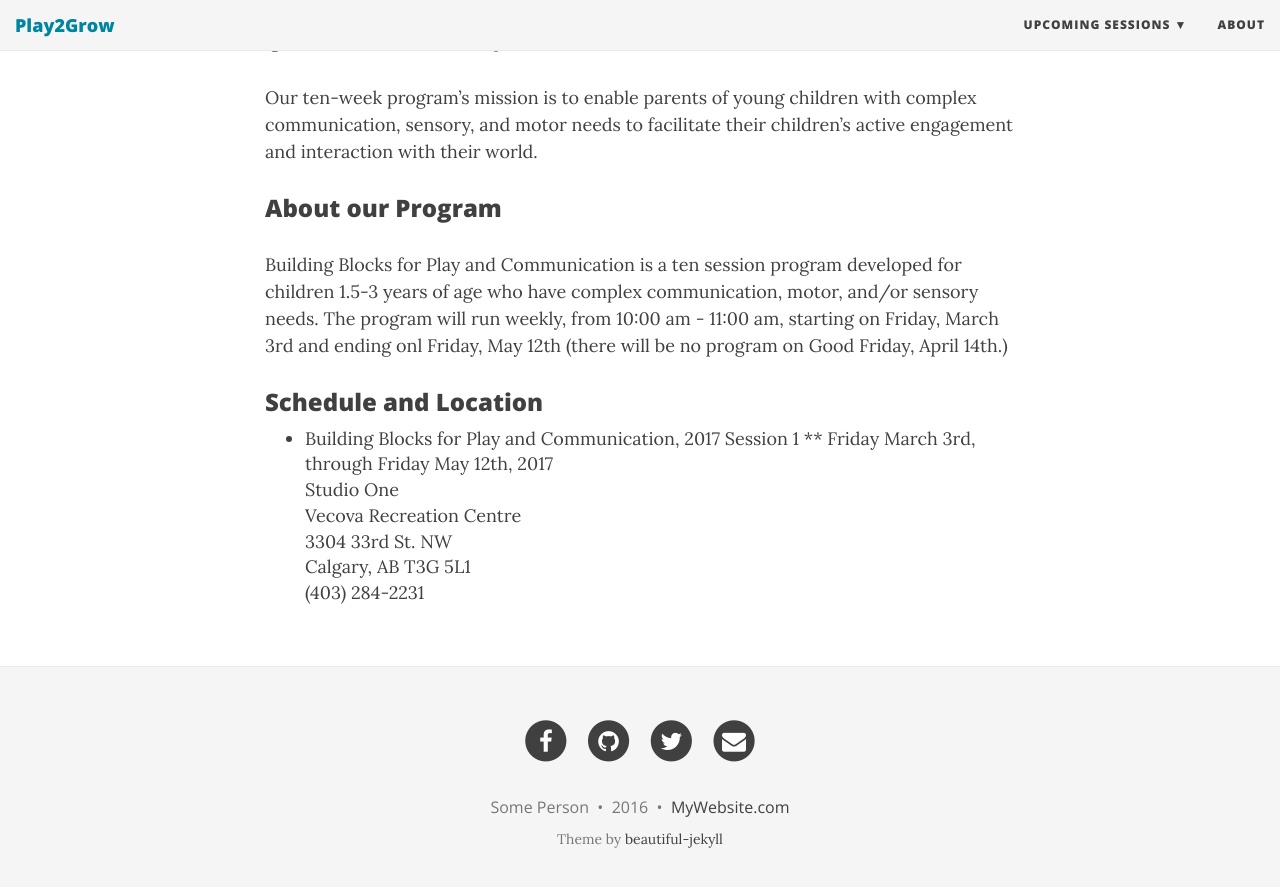
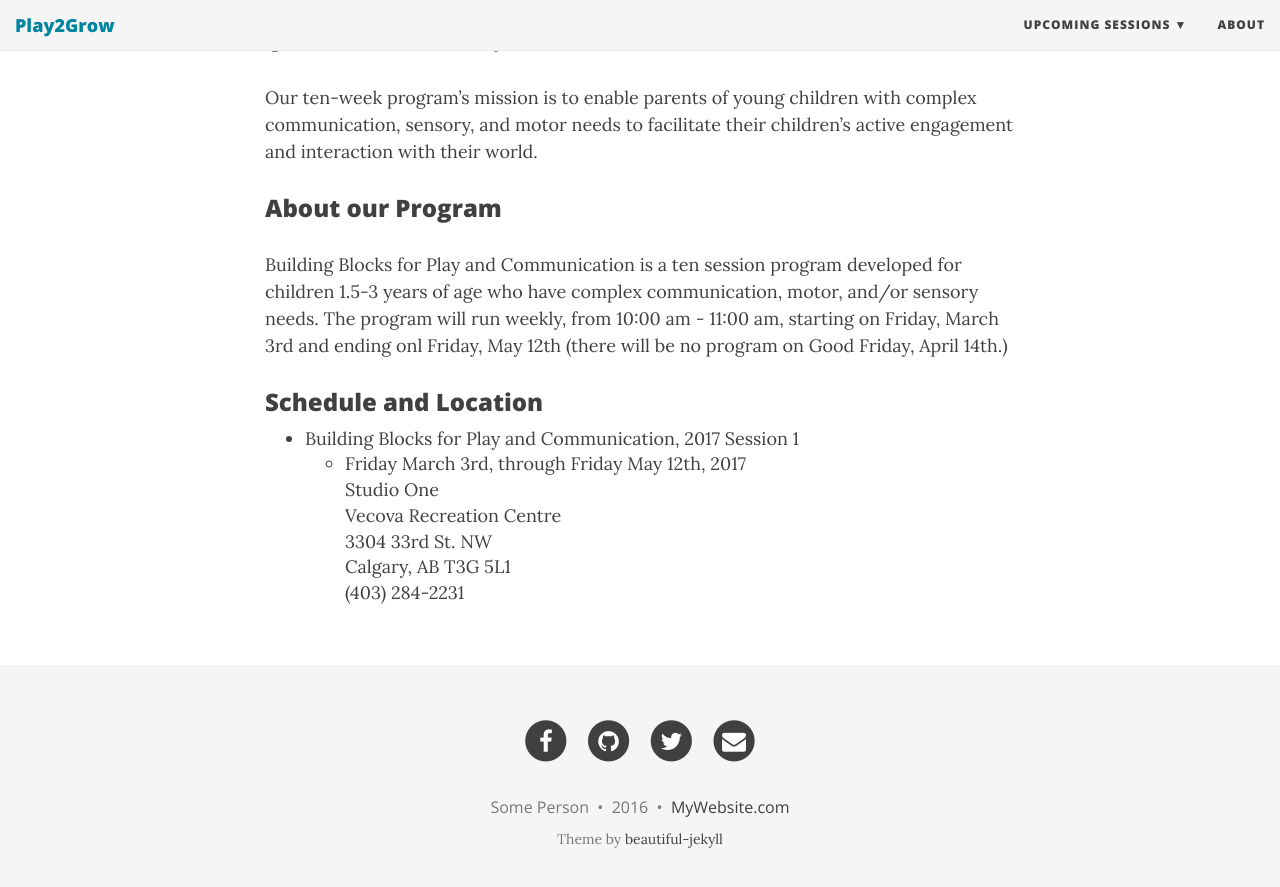
Before and after one commit to playtogrow/playtogrow.github.io, a Jekyll site: the page built from index.md, in a window 1280 px wide and 900 px high, scrolled down 1007 px. Shown: the top 887 px of the window. Built offline with Jekyll 4.4.1, drawn with Linux system fonts in a browser that asks for light colours; nearby versions of some CDN libraries.

Commit message:
minor edits

```diff
--- a/index.md
+++ b/index.md
@@ -22,7 +22,7 @@ Building Blocks for Play and Communication is a ten session program developed fo
 ### Schedule and Location
 
 * Building Blocks for Play and Communication, 2017 Session 1
-** Friday March 3rd, through Friday May 12th, 2017<br />
+   * Friday March 3rd, through Friday May 12th, 2017<br />
    Studio One<br />
    Vecova Recreation Centre<br />
    3304 33rd St. NW<br />
```
